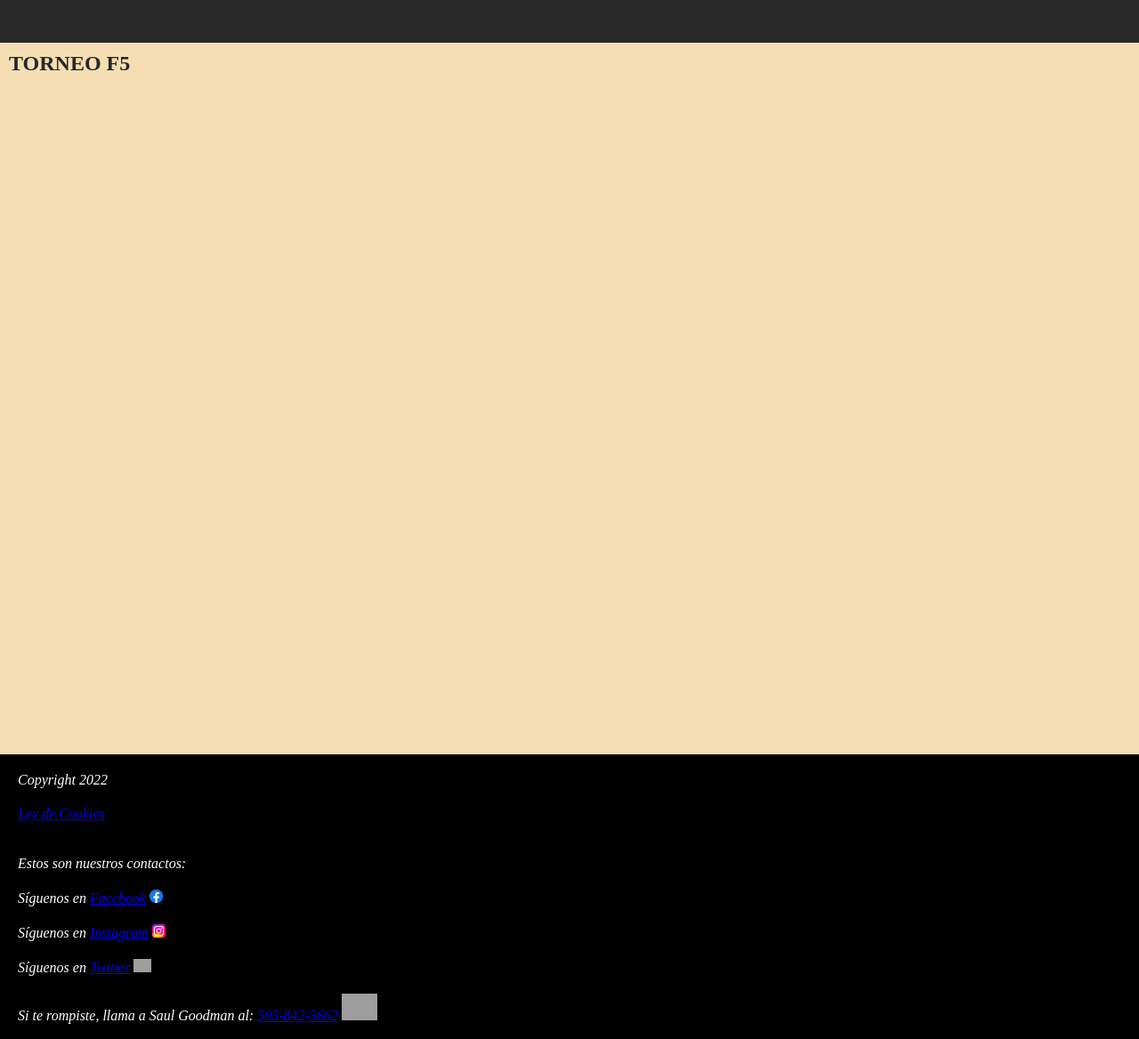
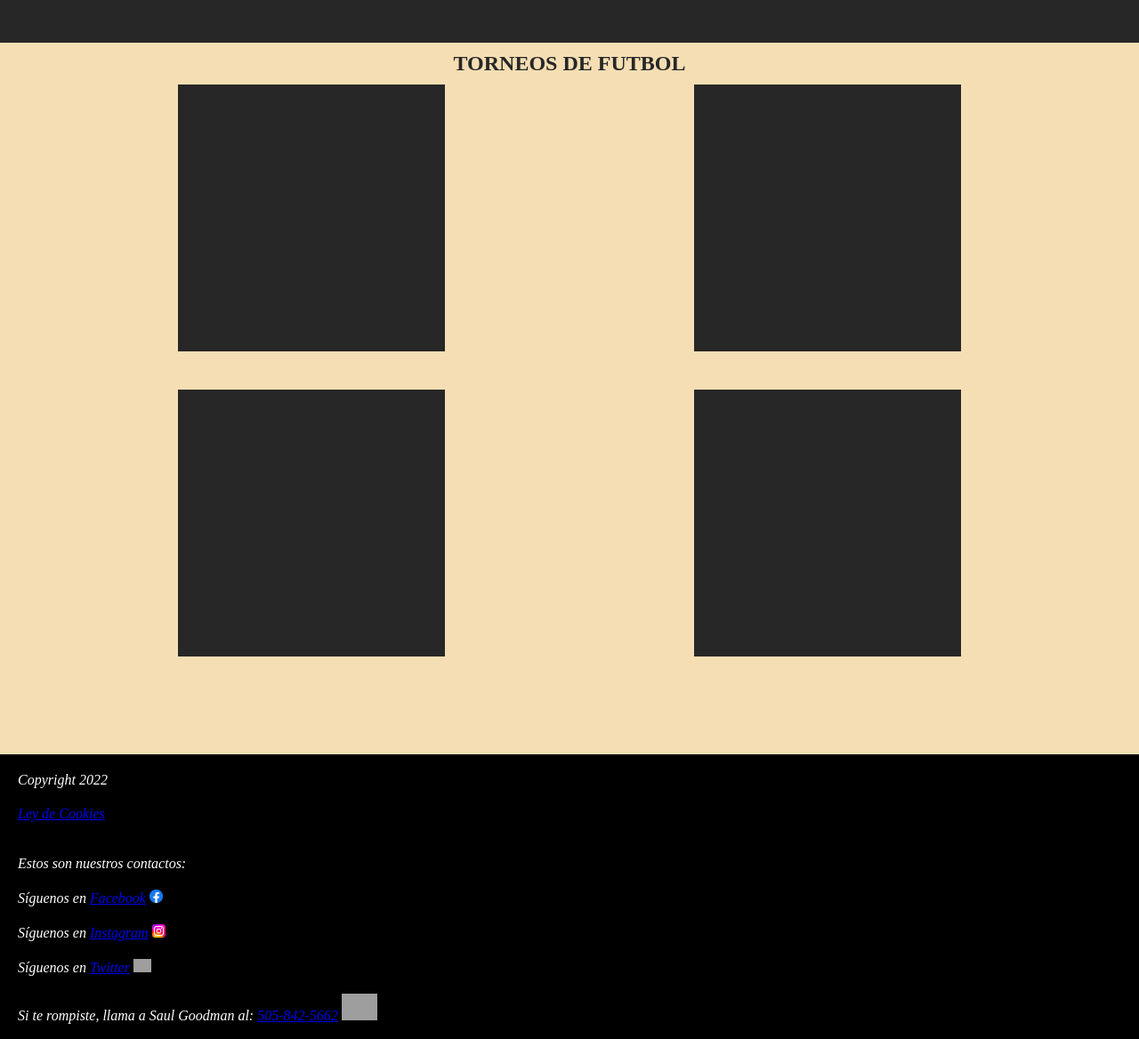
Before and after one commit to NicolasBroyad/Parador, a PHP site: page / in a window 1280 px wide. Shown: the part 462-1630 px from the top of the page at 89% size. Run offline with PHP 8.4, Linux system fonts and the light colour scheme; grey boxes are pictures that could not be loaded.

Commit message:
Add files via upload

```diff
--- a/Parador 5 (proyecto)/datos_equipo.html
+++ b/Parador 5 (proyecto)/datos_equipo.html
@@ -2,7 +2,7 @@
 <html lang="en">
 <head>
     <meta charset="UTF-8">
-    <title>Parador 5</title>
+    <title>Parador 5 - Torneo de fútbol</title>
     <link href="parador.css" rel="stylesheet" type="text/css">
     <link rel="icon" href="img/pelota.png">
 </head>
--- a/Parador 5 (proyecto)/index.html
+++ b/Parador 5 (proyecto)/index.html
@@ -21,8 +21,11 @@
             <img id="f5" src="img/f5.jpg" alt="">
         </div>
         <div id="body">
-            <h2>TORNEO F5</h2>
-
+            <h2>TORNEOS DE FUTBOL</h2>
+            <div id="fm5" class="cajas"></div>
+            <div id="fm8" class="cajas"></div>
+            <div id="ff5" class="cajas"></div>
+            <div id="ff8" class="cajas"></div>
         </div>
 
         <footer id="footer">
--- a/Parador 5 (proyecto)/inscripcion.html
+++ b/Parador 5 (proyecto)/inscripcion.html
@@ -2,7 +2,7 @@
 <html>
     <head>
         <meta charset="UTF-8">
-        <title>Tìtulo</title>
+        <title>Parador 5 - Torneo de fútbol</title>
         <link rel="stylesheet" type="text/css" href="parador.css">
         <link rel="icon" href="img/pelota.png">
     </head>
--- a/Parador 5 (proyecto)/parador.css
+++ b/Parador 5 (proyecto)/parador.css
@@ -45,12 +45,41 @@ body {
 }
 
 h2 {
+    text-align: center;
     padding: 10px;
 }
 
 p {
     padding: 10px;
     font-style: italic;
+}
+
+.cajas {
+    background-color: rgb(39, 39, 39);
+    height: 300px;
+    width: 300px;
+}
+
+#fm5 {
+    position:absolute;
+    left: 200px;
+}
+
+#fm8 {
+    position: absolute;
+    right: 200px;
+}
+
+#ff5{
+    position: absolute;
+    left: 200px;
+    top: 900px;
+}
+
+#ff8 {
+    position: absolute;
+    right: 200px;
+    top: 900px;
 }
 
 #inscripcion {
```
Also changed, not shown: Parador 5 (proyecto)/notas (1).txt (+48 -0 lines).
